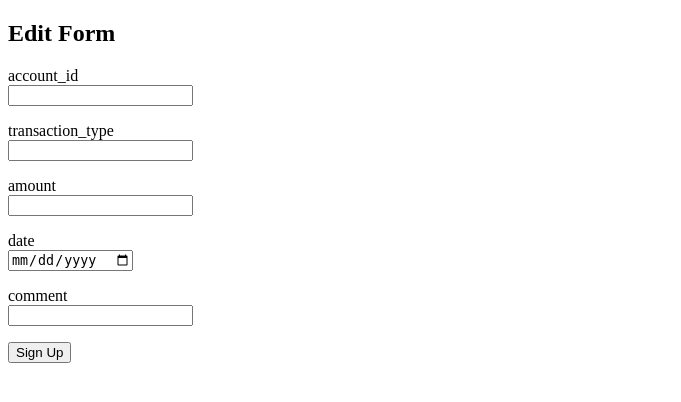
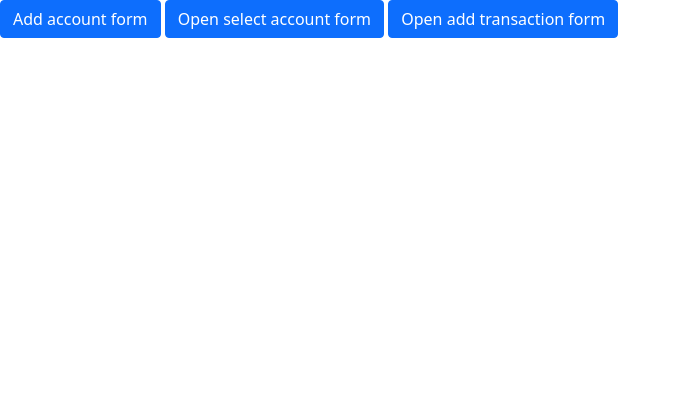
Before and after one commit to estem8/LP_PFM, a Flask app: page /edit in a window 1280 px wide. Shown: the top 402 px of the page, without its empty margins (0-681 px from the left). Run offline with Flask 3, Linux system fonts and the light colour scheme.

Commit message:
Надо написать {% block content %}

```diff
--- a/app/__init__.py
+++ b/app/__init__.py
@@ -1,4 +1,5 @@
 from datetime import datetime
+from app.forms import Account_Detail, Account_Select, Transaction_Detail
 from flask import Flask, abort, render_template, session, redirect, url_for, request
 from app.crud import create_user, user_list, edit_transaction, create_news
 import os
@@ -46,13 +47,7 @@
 
     @app.route("/edit", methods=["GET", "POST"])
     def edit():
-        if request.method == "POST":
-            account_id = request.form['account_id']
-            transaction_type = request.form['transaction_type']
-            amount = request.form['amount']
-            date = request.form['date']
-            comment = request.form['comment']
-            edit_transaction()
-        return render_template('edit.html')
+        form = Account_Detail()
+        return render_template('edit.html', form=form)
 
     return app
--- /dev/null
+++ b/app/forms.py
@@ -0,0 +1,22 @@
+from wtforms import Form, BooleanField, StringField, validators, SubmitField
+
+class Account_Detail(Form):
+    account_name = StringField('account name', [validators.Length(min=4, max=25)])
+    currency = StringField('currency', [validators.Length(min=4, max=25)])
+    symbol = StringField('symbol', [validators.Length(min=4, max=25)])
+    submit = SubmitField('Submit')
+
+
+class Transaction_Detail(Form):
+    account_name = StringField('account name', [validators.Length(min=4, max=25)])
+    type = StringField('transaction type i/o', [validators.Length(min=4, max=25)])
+    amount = StringField('amount', [validators.Length(min=4, max=25)])
+    comment = StringField('comment', [validators.Length(min=4, max=25)])
+    submit = SubmitField('Submit')
+
+
+class Account_Select(Form):
+    select_account = StringField('select account', [validators.Length(min=4, max=25)])
+    currency = StringField('currency', [validators.Length(min=4, max=25)])
+    symbol = StringField('symbol', [validators.Length(min=4, max=25)])
+    submit = SubmitField('Submit')
--- a/app/templates/edit.html
+++ b/app/templates/edit.html
@@ -3,17 +3,143 @@
 <head>
     <meta charset="UTF-8">
     <meta name="viewport" content="width=device-width, initial-scale=1.0">
-    <title>Edit</title>
+    <title>Modal with Form</title>
+    <!-- Bootstrap CSS -->
+    <link href="https://cdn.jsdelivr.net/npm/bootstrap@5.0.0/dist/css/bootstrap.min.css" rel="stylesheet">
 </head>
 <body>
-    <h2>Edit Form</h2>
-    <form method="POST" action="">
-        <p>account_id<br><input type="account_id" name="account_id" required></p>
-        <p>transaction_type<br><input type="transaction_type" name="transaction_type" required></p>
-        <p>amount<br><input type="amount" name="amount" required></p>
-        <p>date<br><input type="date" name="date" required></p>
-        <p>comment<br><input type="comment" name="comment" required></p>
-        <p><input type="submit" value="Sign Up"></p>
-    </form>
+
+<button type="button" class="btn btn-primary" data-bs-toggle="modal" data-bs-target="#add_account">
+Add account form
+</button>
+
+<button type="button" class="btn btn-primary" data-bs-toggle="modal" data-bs-target="#account_select">
+Open select account form
+</button>
+
+<button type="button" class="btn btn-primary" data-bs-toggle="modal" data-bs-target="#transaction">
+Open add transaction form
+</button>
+
+
+<!-- ФОРМА ЧЕРЕЗ WTForm -->
+<div class="modal fade" id="add_account" tabindex="-1" aria-labelledby="exampleModalLabel" aria-hidden="true">
+    <div class="modal-dialog">
+      <div class="modal-content">
+        <div class="modal-header">
+          <h5 class="modal-title">Enter Account Details</h5>
+          <button type="button" class="btn-close" data-bs-dismiss="modal" aria-label="Close"></button>
+        </div>
+        <div class="modal-body">
+
+            <form method="POST">
+
+            <div class="mb-3">
+                <label class="form-label">{{form.account_name.label}}</label>
+                {{ form.account_name(class="form-control") }}
+            </div>
+
+
+            <div class="mb-3">
+              <label class="form-label">{{form.currency.label}}</label>
+              {{ form.currency(class="form-control") }}
+            </div>
+
+
+            <div class="mb-3">
+              <label class="form-label">{{form.symbol.label}}</label>
+              {{ form.symbol(class="form-control") }}
+            </div>
+            {{form.submit(class="btn btn-primary")}}
+          </form>
+        </div>
+      </div>
+    </div>
+  </div>
+
+
+
+
+<div class="modal fade" id="account_select" tabindex="-1" aria-labelledby="exampleModalLabel" aria-hidden="true">
+    <div class="modal-dialog">
+      <div class="modal-content">
+        <div class="modal-header">
+          <h5 class="modal-title">Enter Transaction Details</h5>
+          <button type="button" class="btn-close" data-bs-dismiss="modal" aria-label="Close"></button>
+        </div>
+        <div class="modal-body">
+
+          <form>
+            <div class="mb-3">
+                <label>select account</label>
+                <select class="form-control">
+                    <option>Bank</option>
+                    <option>Cash</option>
+                    <option>Заначка</option>
+                </select>
+              </div>
+
+
+            <div class="mb-3">
+                <label for="exampleFormControlSelect1">transaction type</label>
+                <select class="form-control">
+                <option>Rub</option>
+                <option>Dollar</option>
+                <option>BTC</option>
+                </select>
+              </div>
+
+            <button type="submit" class="btn btn-primary">Submit</button>
+        </form>
+        </div>
+      </div>
+    </div>
+  </div>
+
+
+<div class="modal fade" id="transaction" tabindex="-1" aria-labelledby="exampleModalLabel" aria-hidden="true">
+    <div class="modal-dialog">
+      <div class="modal-content">
+        <div class="modal-header">
+          <h5 class="modal-title">Enter Transaction Details</h5>
+          <button type="button" class="btn-close" data-bs-dismiss="modal" aria-label="Close"></button>
+        </div>
+        <div class="modal-body">
+
+          <form>
+            <div class="mb-3">
+                <label>select account</label>
+                <select class="form-control">
+                    <option>Bank</option>
+                    <option>Cash</option>
+                    <option>Заначка</option>
+                </select>
+              </div>
+            <div class="mb-3">
+                <label>transaction type</label>
+                <select class="form-control">
+                <option>OUT</option>
+                <option>IN</option>
+                </select>
+              </div>
+            <div class="mb-3">
+                <label class="form-label">amount</label>
+                <input type="text" class="form-control" required>
+            </div>
+            <div class="mb-3">
+              <label for="accountName" class="form-label">comment</label>
+              <input type="text" class="form-control" required>
+            </div>
+            <button type="submit" class="btn btn-primary">Submit</button>
+        </form>
+
+
+    </div>
+      </div>
+    </div>
+  </div>
+
+<script src="https://cdn.jsdelivr.net/npm/bootstrap@5.0.0/dist/js/bootstrap.bundle.min.js"></script>
+
 </body>
 </html>
```
